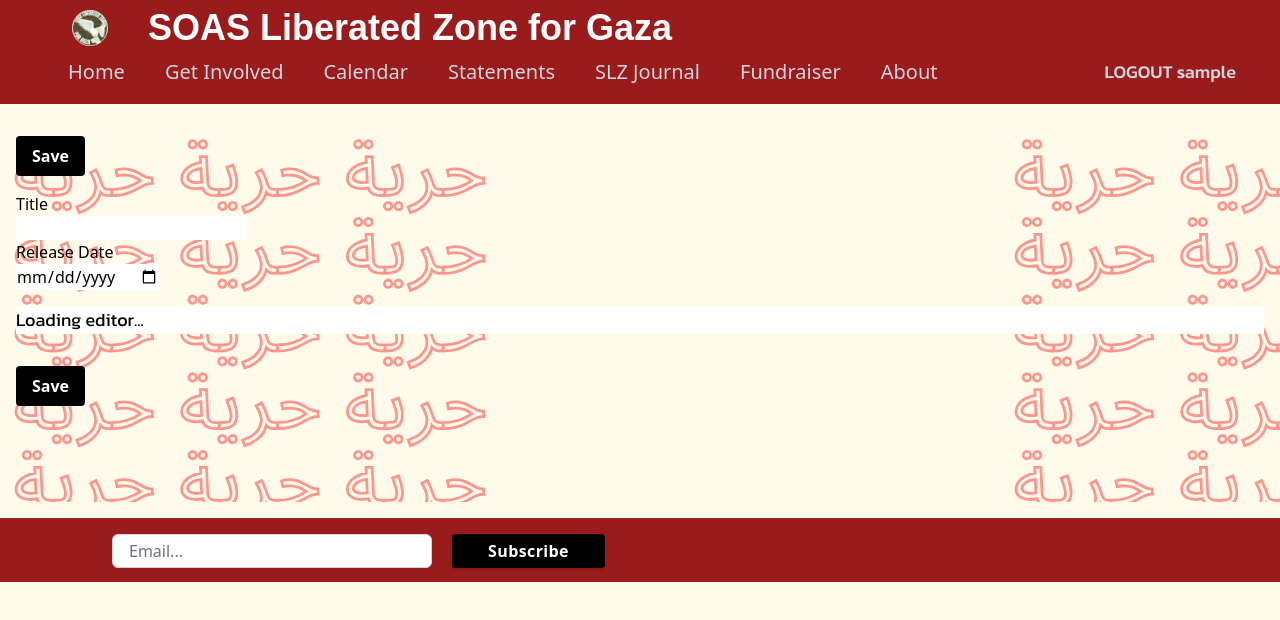
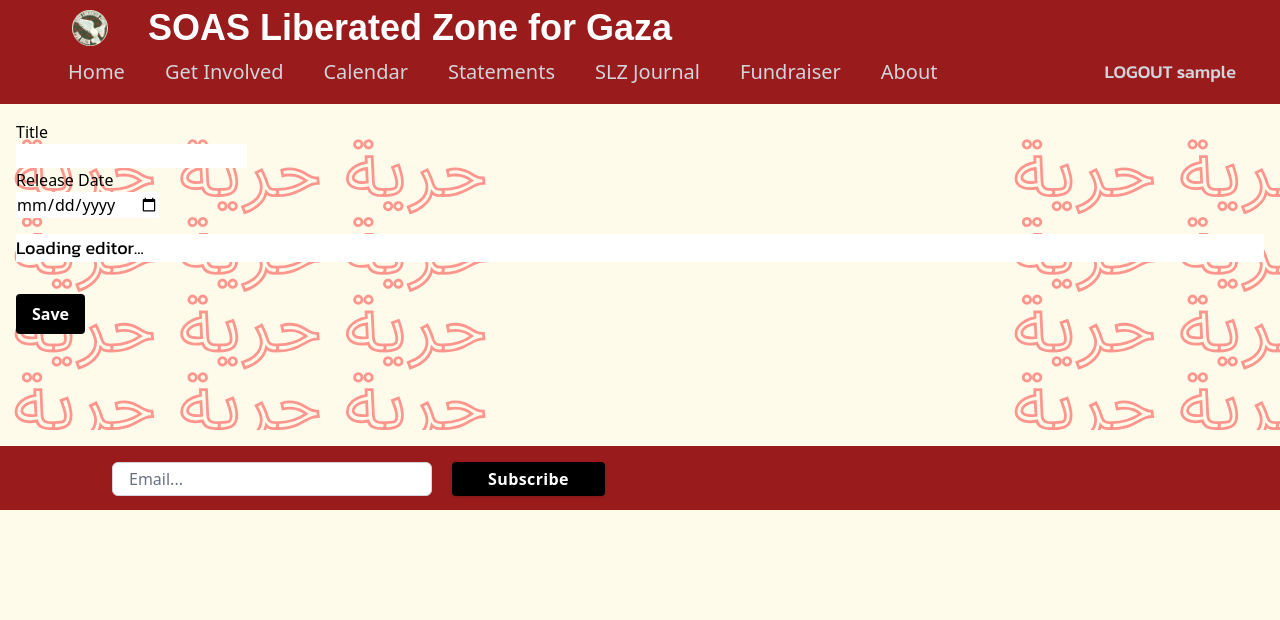
Before and after one commit to adilkhan49/soas-liberated-zone, a React (Vite) app in the folder frontend/: page /journal/1/edit in a window 1280 px wide. Shown: the top 620 px of the page. Built offline with nearby package versions, Linux system fonts and the light colour scheme; no server answers; sample sign-in values are in the browser's storage; a web font is replaced by a local one.

Commit message:
remove second save button in edit post

```diff
--- a/frontend/src/components/editPost.jsx
+++ b/frontend/src/components/editPost.jsx
@@ -33,8 +33,8 @@ class Editor extends Component {
         this.state = {
             markdown: '',
             title: '',
-            author: '',
             release_date: '',
+            cover_picture_url: '',
         };
 
         this.handleChange = this.handleChange.bind(this);
@@ -109,11 +109,6 @@ class Editor extends Component {
       return (
           <div className="m-4 pb-20">
               <form onSubmit={this.handleSave}>
-                <button
-                    className="bg-black hover:bg-gray-700 text-white font-bold my-4 py-2 px-4 rounded"
-                    onClick={this.handleSave}>
-                    Save
-                </button>
                   <div>
                       <label className="block">Title</label>
                       <input
```
